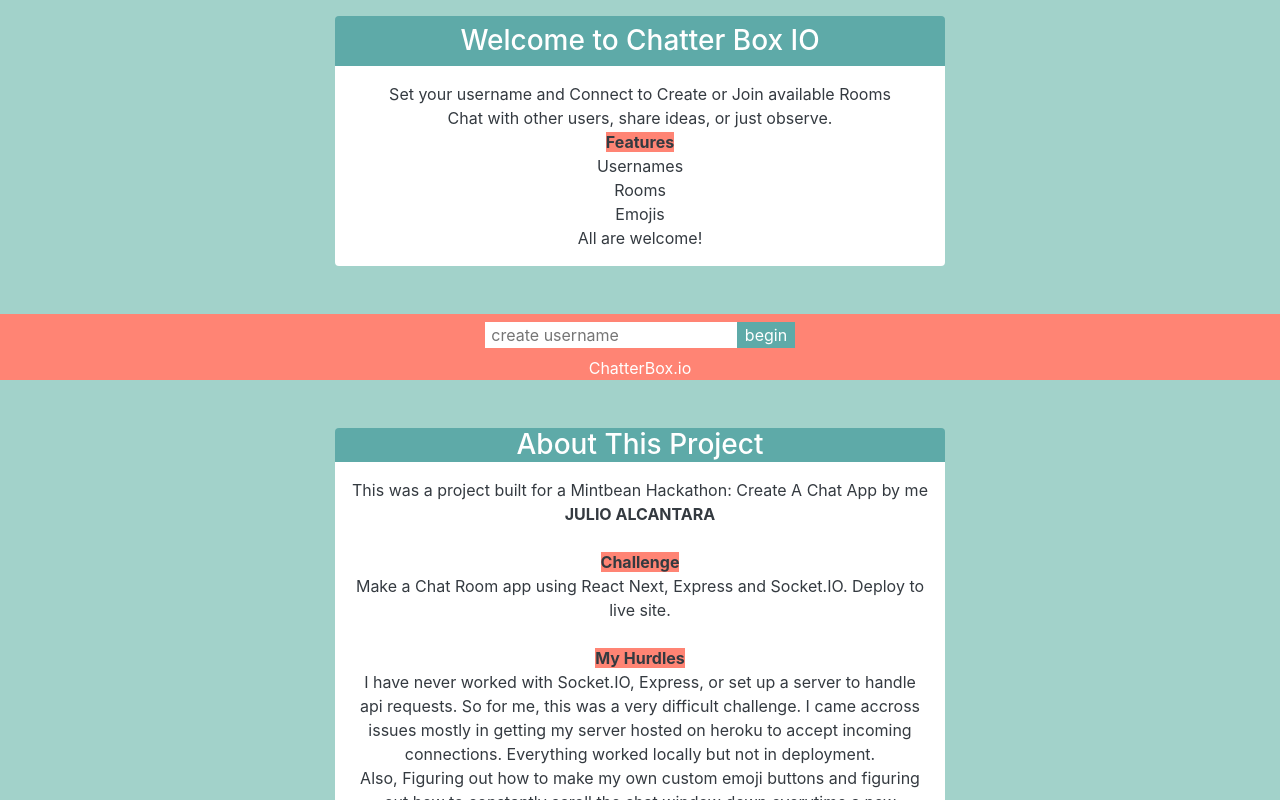
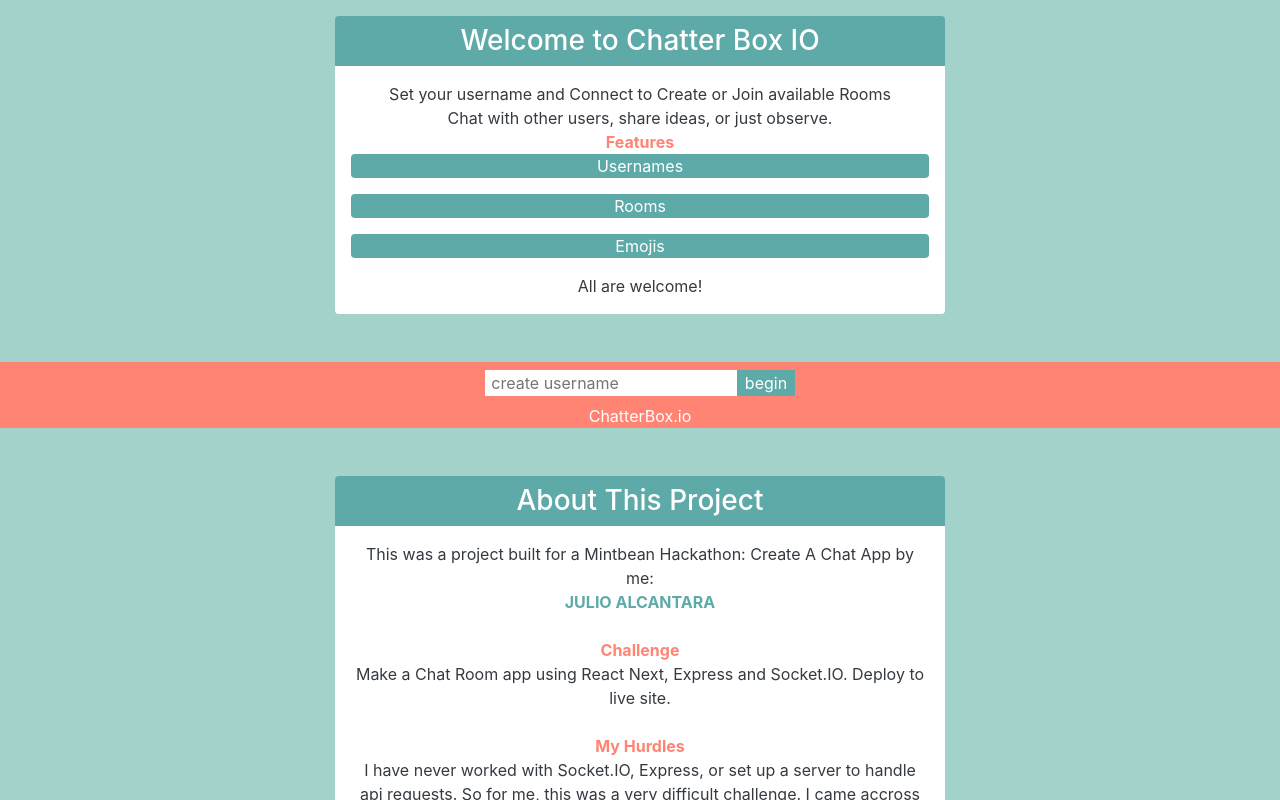
Before and after one commit to Jalcantara88/ChatterBoxIO, a Next.js app: page / in a window 1280 px wide. Shown: the top 800 px of the page. Built offline with nearby package versions, Linux system fonts and the light colour scheme.

Commit message:
styling login in page 5

```diff
--- a/components/Login.js
+++ b/components/Login.js
@@ -21,14 +21,18 @@ export default function Login(props) {
               <br/>
               Chat with other users, share ideas, or just observe.
               <br/>
-              <strong style={{backgroundColor: "#ff8474"}}>Features</strong>
+              <strong style={{color: "#ff8474"}}>Features</strong>
               <br/>
-              Usernames
-              <br/>
-              Rooms
-              <br/>
-              Emojis
-              <br/>
+              <p className="rounded text-white" style={{backgroundColor: "#5eaaa8"}}>
+                Usernames
+              </p>
+              <p className="rounded text-white" style={{backgroundColor: "#5eaaa8"}}>
+                Rooms
+              </p>
+              <p className="rounded text-white" style={{backgroundColor: "#5eaaa8"}}>
+                Emojis
+              </p>
+
               All are welcome!
             </p>
           </div>
@@ -60,17 +64,19 @@ export default function Login(props) {
 
 
           <div className=" col-12 col-md-10 col-lg-6 mx-auto mt-5">
-            <h3 className="text-center rounded-top text-white m-0" style={{backgroundColor: "#5eaaa8"}}>About This Project</h3>
+            <h3 className="text-center rounded-top text-white m-0 py-2" style={{backgroundColor: "#5eaaa8"}}>About This Project</h3>
             <p className="m-0 text-center bg-white text-dark p-3 rounded-bottom">
-              This was a project built for a Mintbean Hackathon: Create A Chat App by me <strong>JULIO ALCANTARA</strong>
+              This was a project built for a Mintbean Hackathon: Create A Chat App by me:
+              <br/>
+              <strong style={{color: "#5eaaa8"}}>JULIO ALCANTARA</strong>
               <br/>
               <br/>
-              <strong style={{backgroundColor: "#ff8474"}}>Challenge</strong>
+              <strong style={{color: "#ff8474"}}>Challenge</strong>
               <br/>
               Make a Chat Room app using React Next, Express and Socket.IO. Deploy to live site.
               <br/>
               <br/>
-              <strong style={{backgroundColor: "#ff8474"}}>My Hurdles</strong>
+              <strong style={{color: "#ff8474"}}>My Hurdles</strong>
               <br/>
               I have never worked with Socket.IO, Express, or set up a server to handle api requests. So for me, this was a very difficult challenge.
               I came accross issues mostly in getting my server hosted on heroku to accept incoming connections. Everything worked locally but not in deployment.
@@ -81,7 +87,7 @@ export default function Login(props) {
 
           </div>
 
-          <div class="container-fluid pt-1" style={{backgroundColor: "#ff8474"}}>
+          <div class="container-fluid pt-1 mt-5" style={{backgroundColor: "#ff8474"}}>
             <p class="text-center m-0 p-3 pb-2 about-font">
               <strong class="text-white">MY PERSONAL LINKS</strong><br/>come check me out at my social accounts and send me some love!
 
```
